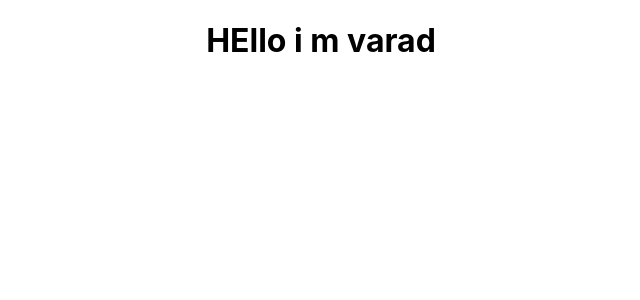
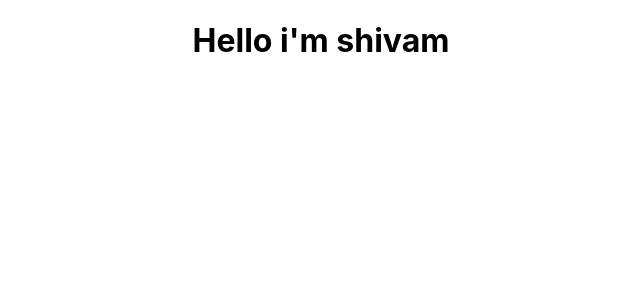
Before and after one commit to varadkhokle/SDE-Sheet, a React (Create React App) app: page / in a window 1280 px wide. Shown: the top 300 px of the page, without its empty margins (319-959 px from the left). Built offline with nearby package versions, Linux system fonts and the light colour scheme.

Commit message:
changes for testing by shivam

```diff
--- a/src/App.js
+++ b/src/App.js
@@ -4,7 +4,7 @@ import './App.css';
 function App() {
   return (
     <div className="App">
-      <h1>HEllo i m varad</h1>
+      <h1>Hello i'm shivam</h1>
     </div>
   );
 }
```
